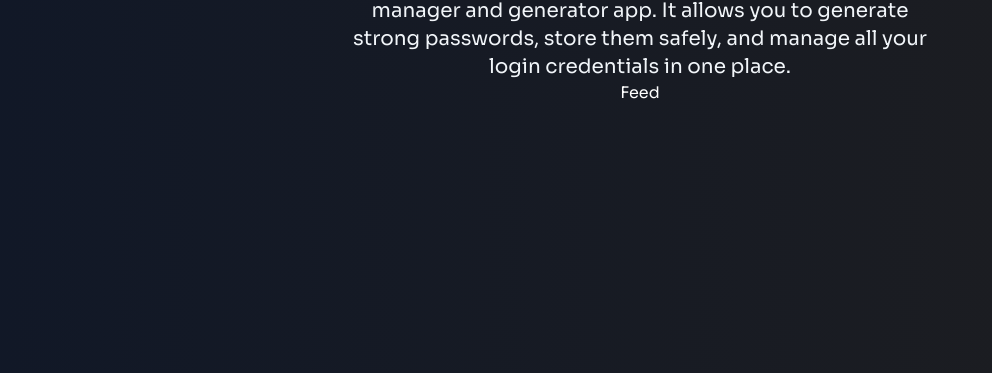
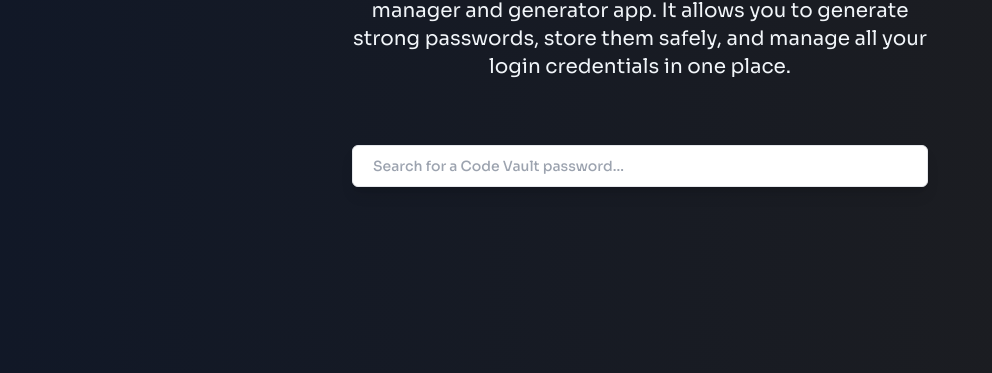
Before and after one commit to gtopinio/code-vault, a Next.js app: page / in a window 1280 px wide. Shown: the part 333-706 px from the top of the page, without its empty margins (0-992 px from the left). Built offline with nearby package versions, Linux system fonts and the light colour scheme; no server answers.

Commit message:
update: add seach bar to feed page

```diff
--- a/components/Feed.jsx
+++ b/components/Feed.jsx
@@ -1,8 +1,46 @@
-import React from 'react'
+"use client";
+
+import { useState, useEffect } from "react"
+
+import PasswordCard from "@components/PasswordCard";
+
+const PasswordCardList = ({ data, handleTagClick }) => {
+  return (
+    <div className="mt-16 passwordLayout">
+
+    </div>
+  );
+}
+
 
 const Feed = () => {
+
+  const [searchText, setSearchText] = useState('');
+
+  const handleSearchChange = (e) => {
+  }
+
   return (
-    <div className='text-center'>Feed</div>
+    <section className="feed">
+      <form className="relative w-full flex justify-center">
+          <input
+            type="text"
+            className="searchInput"
+            placeholder="Search for a Code Vault password..."
+            value={searchText}
+            onChange={(e) => {
+              handleSearchChange
+            }}
+            required
+          >
+          </input>
+      </form>
+
+      <PasswordCardList
+          data={[]}
+          handleTagClick={()=>{}}
+      />
+    </section>
   )
 }
 
--- a/styles/globals.css
+++ b/styles/globals.css
@@ -67,6 +67,19 @@
   @apply text-sm text-white bg-orange-600 p-3 rounded-full hover:scale-110 transition duration-700 ease-in-out;
 }
 
+.feed {
+  @apply mt-16 mx-auto w-full max-w-xl flex justify-center items-center flex-col gap-2;
+}
+
+.searchInput {
+  @apply block w-full rounded-md border border-gray-200 bg-white py-2.5 pl-5 pr-12 text-sm shadow-lg font-medium focus:border-black focus:outline-none focus:ring-0;
+}
+
+.passwordLayout {
+  @apply space-y-6 py-8 sm:columns-2 sm:gap-6 xl:columns-3;
+}
+
+
 @keyframes fadeInOut {
   0% { opacity: 0; }
   50% { opacity: 1; }
```
